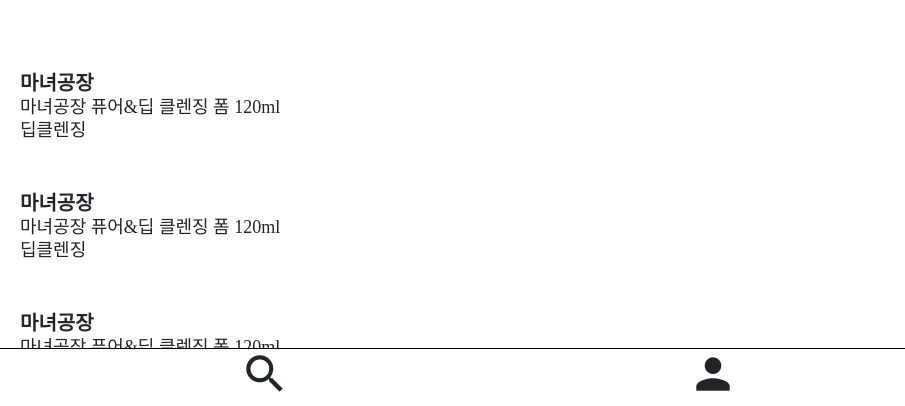
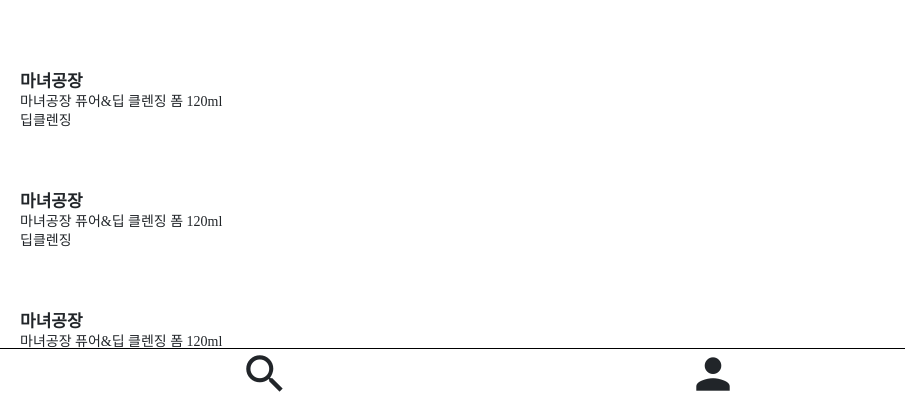
Before and after one commit to leesunkwon/PROJECT_Team3, a website: page main.html in a window 1280 px wide. Shown: the part 402-808 px from the top of the page, 375-1280 px from the left. Drawn offline with nearby package versions, Linux system fonts and the light colour scheme.

Commit message:
메인화면 폰트 사이즈 수정

```diff
--- a/asset/main.css
+++ b/asset/main.css
@@ -133,7 +133,7 @@
   }
 
   .itemFontMain {
-    font-size: 20px;
+    font-size: 17px;
     font-weight: bold;
     margin-top: 10px;
     margin-left: 5px;
@@ -142,7 +142,7 @@
   .itemFont {
     margin-top: 5px;
     margin-left: 5px;
-    font-size: 18px;
+    font-size: 14px;
     font-weight:lighter;
   }
 
```
